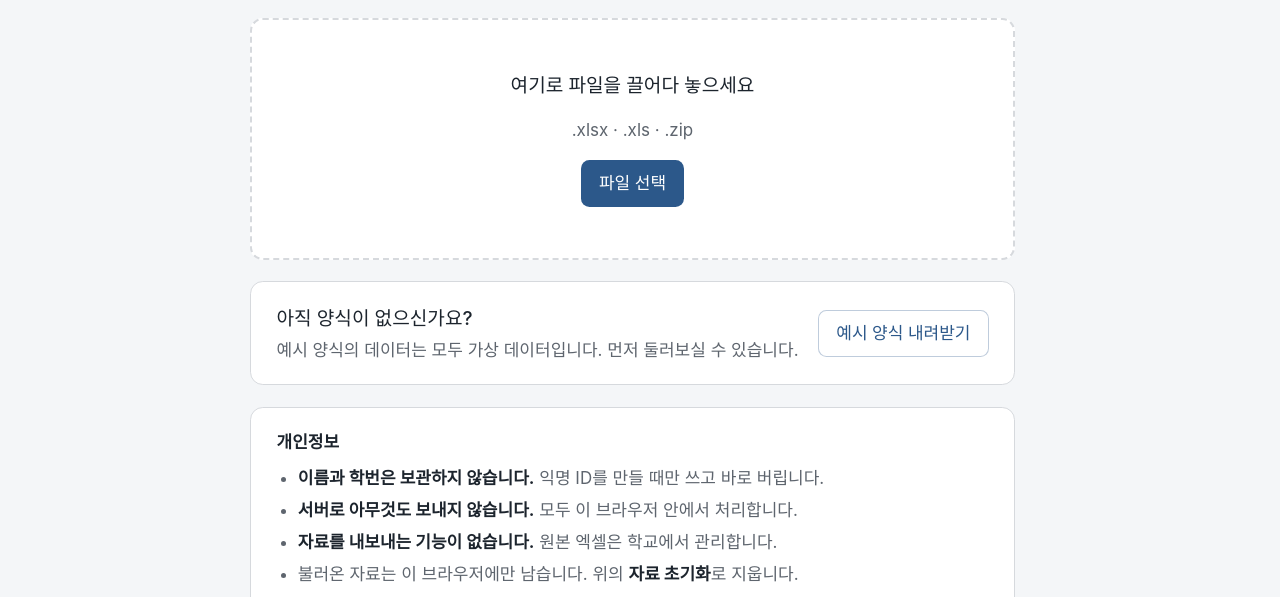
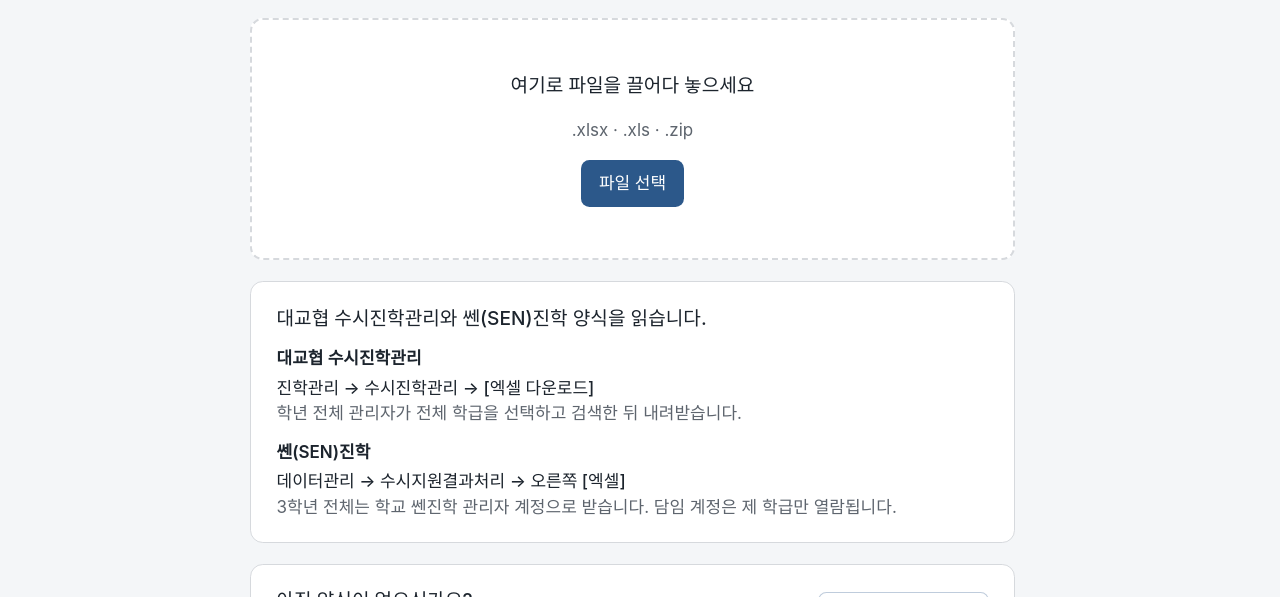
Before and after one commit to itmir913/admission-outcomes, a website built with Vite: page index.html in a window 1280 px wide. Shown: the part 203-800 px from the top of the page. Built offline with nearby package versions, Linux system fonts and the light colour scheme.

Commit message:
어느 양식을 읽는지, 그 파일을 어디서 받는지 적었다
이 도구가 무엇을 받는지 화면 어디에도 없었다. 파일을 넣는 자리 바로 아래에
대교협 수시진학관리와 쎈(SEN)진학을 적고, 각 프로그램에서 엑셀을 내려받는
메뉴 경로를 매뉴얼에 적힌 그대로 둔다 — 줄여 적으면 화면에서 그 말을 찾지 못한다.

권한 이야기도 뺄 수 없다. 담임 계정으로는 제 학급만 나오는데, 그걸 모르면
자기 파일이 잘못된 줄 안다.

```diff
--- a/index.html
+++ b/index.html
@@ -92,6 +92,32 @@
         <button type="button" id="파일선택" class="btn btn-primary">파일 선택</button>
         <input type="file" id="파일입력" class="sr-only" multiple
                accept=".xlsx,.xlsm,.xlsb,.xls,.zip" />
+      </div>
+
+      <!--
+        **어느 양식을 받는지, 그 파일을 어디서 받는지**를 함께 적는다. 두 프로그램의
+        메뉴 경로는 각 매뉴얼에 적힌 그대로다 — 우리가 줄여 적으면 화면에서 그 말을
+        찾지 못한다. 권한 이야기를 빼지 않는 것도 같은 까닭이다. 담임 계정으로는
+        제 학급만 나오는데, 그걸 모르면 자기 파일이 잘못된 줄 안다.
+      -->
+      <div class="card px-6 py-5">
+        <p class="text-lg font-medium">대교협 수시진학관리와 쎈(SEN)진학 양식을 읽습니다.</p>
+        <dl class="mt-3 space-y-3 text-base">
+          <div>
+            <dt class="font-semibold">대교협 수시진학관리</dt>
+            <dd class="mt-1 text-ink-soft">
+              <span class="font-medium text-ink">진학관리 → 수시진학관리 → [엑셀 다운로드]</span>
+              <span class="block">학년 전체 관리자가 전체 학급을 선택하고 검색한 뒤 내려받습니다.</span>
+            </dd>
+          </div>
+          <div>
+            <dt class="font-semibold">쎈(SEN)진학</dt>
+            <dd class="mt-1 text-ink-soft">
+              <span class="font-medium text-ink">데이터관리 → 수시지원결과처리 → 오른쪽 [엑셀]</span>
+              <span class="block">3학년 전체는 학교 쎈진학 관리자 계정으로 받습니다. 담임 계정은 제 학급만 열람됩니다.</span>
+            </dd>
+          </div>
+        </dl>
       </div>
 
       <!--
```
